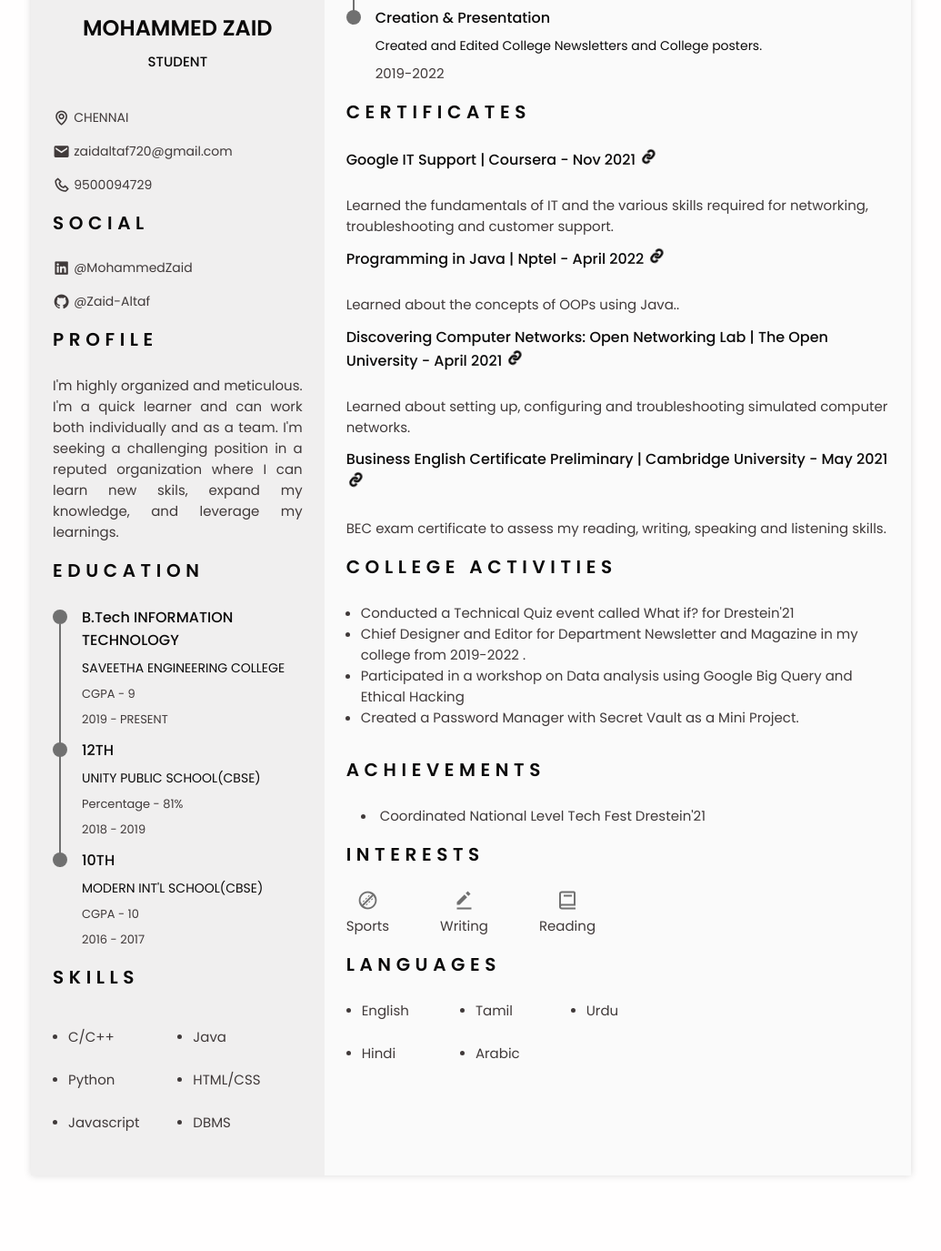
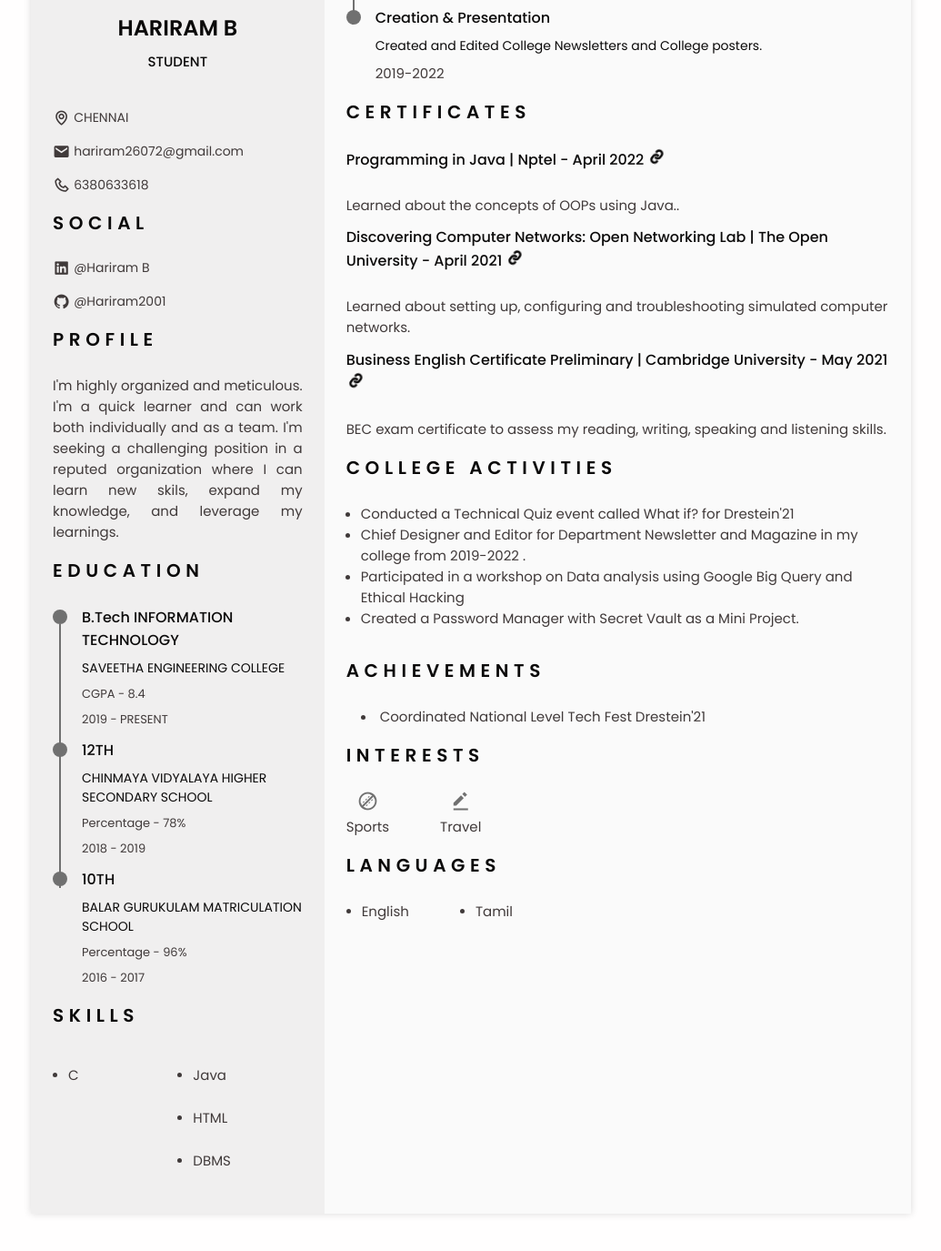
Before and after one commit to Hariram2001/Hariram-B, a plain HTML site: page index.html in a window 1280 px wide. Shown: the part 199-1574 px from the top of the page at 91% size, without its empty margins (122-1157 px from the left). Before the commit the page ends 1539 px from the top, so only its background shows below. Drawn offline with nearby package versions, Linux system fonts and the light colour scheme.

Commit message:
Update index.html

```diff
--- a/index.html
+++ b/index.html
@@ -16,7 +16,7 @@
         <!--========== HEADER ==========-->
         <header class="l-header" id="header">
             <nav class="nav bd-container">
-                <a href="#" class="nav__logo">Mohammed Zaid</a>
+                <a href="#" class="nav__logo">Hariram B</a>
 
                 <div class="nav__menu" id="nav-menu">
                     <ul class="nav__list">
@@ -81,10 +81,10 @@
                                 <img src="assets/img/image 6.jpg" alt="" class="home__img">
 
 
-                                <h1 class="home__title"><b>MOHAMMED ZAID</b></h1>
+                                <h1 class="home__title"><b>HARIRAM B</b></h1>
                                 <h3 class="home__profession">STUDENT </h3>
                                 <div>
-                                    <a download="" href="assets/pdf/Zaid Resume Github.pdf" class="home__button-movil">Download</a>
+                                    <a download="" href="assets/pdf/Resume.pdf" class="home__button-movil">Download</a>
                                 </div>
 
 
@@ -96,10 +96,10 @@
                                     <i class='bx bx-map home__icon' ></i> CHENNAI
                                 </span>
                                 <span class="home__information">
-                                    <i class='bx bxs-envelope home__icon' ></i> zaidaltaf720@gmail.com
+                                    <i class='bx bxs-envelope home__icon' ></i> hariram26072@gmail.com
                                 </span>
                                 <span class="home__information">
-                                    <i class='bx bx-phone home__icon' ></i> 9500094729
+                                    <i class='bx bx-phone home__icon' ></i> 6380633618
                                 </span>
                             </div>
                         </div>
@@ -117,11 +117,11 @@
                         <h2 class="section-title">SOCIAL</h2>
 
                         <div class="social__container bd-grid">
-                            <a href="https://www.linkedin.com/in/mohammed-zaid-80b96a182/" target="_blank" class="social__link">
-                                <i class='bx bxl-linkedin-square social__icon' ></i> @MohammedZaid
+                            <a href="https://www.linkedin.com/in/hariram-b-9097a51b8/" target="_blank" class="social__link">
+                                <i class='bx bxl-linkedin-square social__icon' ></i> @Hariram B
                             </a>
                             <a href="https://github.com/Zaid-Altaf" target="_blank" class="social__link">
-                                <i class='bx bxl-github social__icon' ></i> @Zaid-Altaf
+                                <i class='bx bxl-github social__icon' ></i> @Hariram2001
                             </a>
                         </div>
                     </section>
@@ -147,7 +147,7 @@
                                 <div class="education__data bd-grid">
                                     <h3 class="education__title">B.Tech INFORMATION TECHNOLOGY</h3>
                                     <span class="education__studies">SAVEETHA ENGINEERING COLLEGE</span>
-                                    <span class="education__year">CGPA - 9</span>
+                                    <span class="education__year">CGPA - 8.4</span>
                                     <span class="education__year">2019 - PRESENT</span>
                                 </div>
                             </div>
@@ -160,8 +160,8 @@
 
                                 <div class="education__data bd-grid">
                                     <h3 class="education__title">12TH</h3>
-                                    <span class="education__studies">UNITY PUBLIC SCHOOL(CBSE)</span>
-                                    <span class="education__year">Percentage - 81%</span>
+                                    <span class="education__studies">CHINMAYA VIDYALAYA HIGHER SECONDARY SCHOOL</span>
+                                    <span class="education__year">Percentage - 78%</span>
                                     <span class="education__year">2018 - 2019</span>
                                 </div>
                             </div>
@@ -174,8 +174,8 @@
 
                                 <div class="education__data bd-grid">
                                     <h3 class="education__title">10TH</h3>
-                                    <span class="education__studies">MODERN INT'L SCHOOL(CBSE)</span>
-                                    <span class="education__year">CGPA - 10</span>
+                                    <span class="education__studies">BALAR GURUKULAM MATRICULATION SCHOOL</span>
+                                    <span class="education__year">Percentage - 96%</span>
                                     <span class="education__year">2016 - 2017</span>
                                 </div>
                             </div>
@@ -190,13 +190,7 @@
                         <div class="skills__content bd-grid">
                             <ul class="skills__data">
                                 <li class="skills__name">
-                                    <span class="skills__circle"></span> C/C++
-                                </li>
-                                <li class="skills__name">
-                                    <span class="skills__circle"></span> Python
-                                </li>
-                                <li class="skills__name">
-                                    <span class="skills__circle"></span> Javascript
+                                    <span class="skills__circle"></span> C
                                 </li>
                             </ul>
 
@@ -205,7 +199,7 @@
                                     <span class="skills__circle"></span> Java
                                 </li>
                                 <li class="skills__name">
-                                    <span class="skills__circle"></span> HTML/CSS
+                                    <span class="skills__circle"></span> HTML
                                 </li>
                                 <li class="skills__name">
                                     <span class="skills__circle"></span> DBMS
@@ -266,11 +260,6 @@
 
                         <div class="certificate__container bd-grid">
                             <div class="certificate__content">
-                                <h3 class="certificate__title"> Google IT Support | Coursera - Nov 2021 <a class='section-title bx bx-link bx-tada' target="_blank" href="https://www.coursera.org/account/accomplishments/specialization/certificate/R55LZBYLWVUP"></a></i></i></h3>
-                                <p class="certificate__description"> Learned the fundamentals of IT and the various skills required for networking, troubleshooting and customer support.</p>
-                            </div>
-
-                            <div class="certificate__content">
                                 <h3 class="certificate__title">Programming in Java | Nptel - April 2022 <a class='section-title bx bx-link bx-tada' target="_blank" href="https://archive.nptel.ac.in/content/noc/NOC22/SEM1/Ecertificates/106/noc22-cs47/Course/NPTEL22CS47S3445091002237524.jpg"></a></h3>
                                 <p class="certificate__description">Learned about the concepts of OOPs using Java..</p>
                             </div>
@@ -326,11 +315,7 @@
                             </div>
                             <div class="interests__content">
                                 <i class='bx bxs-edit-alt interests__icon' ></i>
-                                <span class="interests__name">Writing</span>
-                            </div>
-                            <div class="interests__content">
-                                <i class='bx bx-book interests__icon' ></i>
-                                <span class="interests__name">Reading</span>
+                                <span class="interests__name">Travel</span>
                             </div>
                         </div>
                     </section>
@@ -346,15 +331,6 @@
                                 </li>
                                 <li class="languages__name">
                                     <span class="languages__circle"></span> Tamil
-                                </li>
-                                <li class="languages__name">
-                                    <span class="languages__circle"></span> Urdu
-                                </li>
-                                <li class="languages__name">
-                                    <span class="languages__circle"></span> Hindi
-                                </li>
-                                <li class="languages__name">
-                                    <span class="languages__circle"></span> Arabic
                                 </li>
                             </ul>
                         </div>
```
